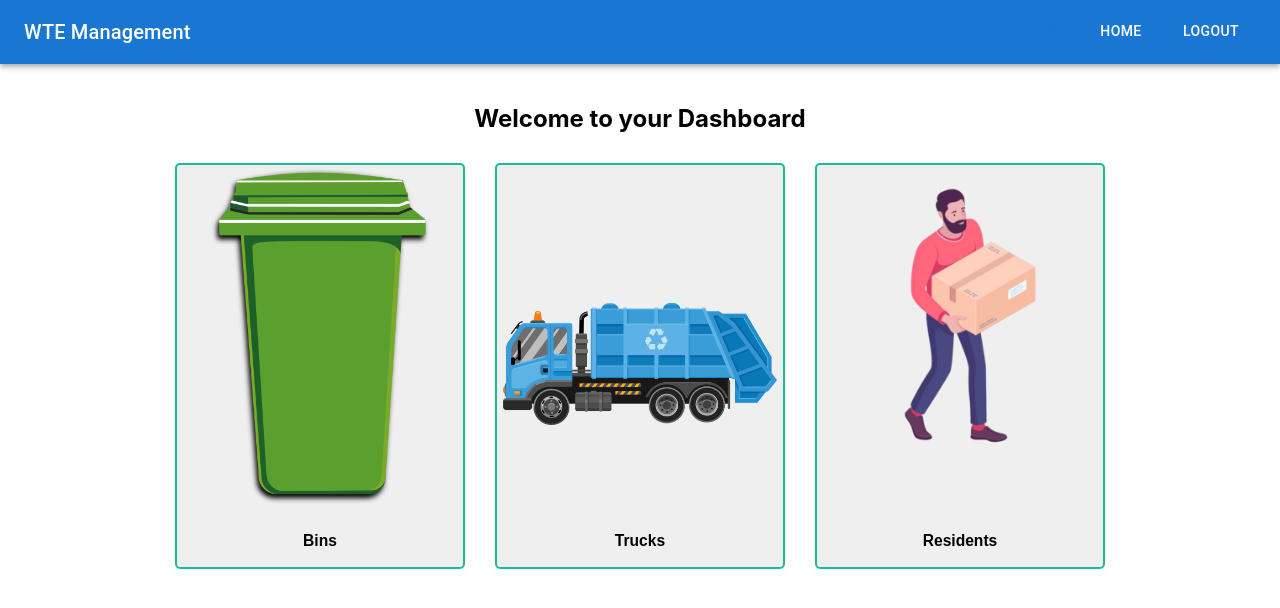
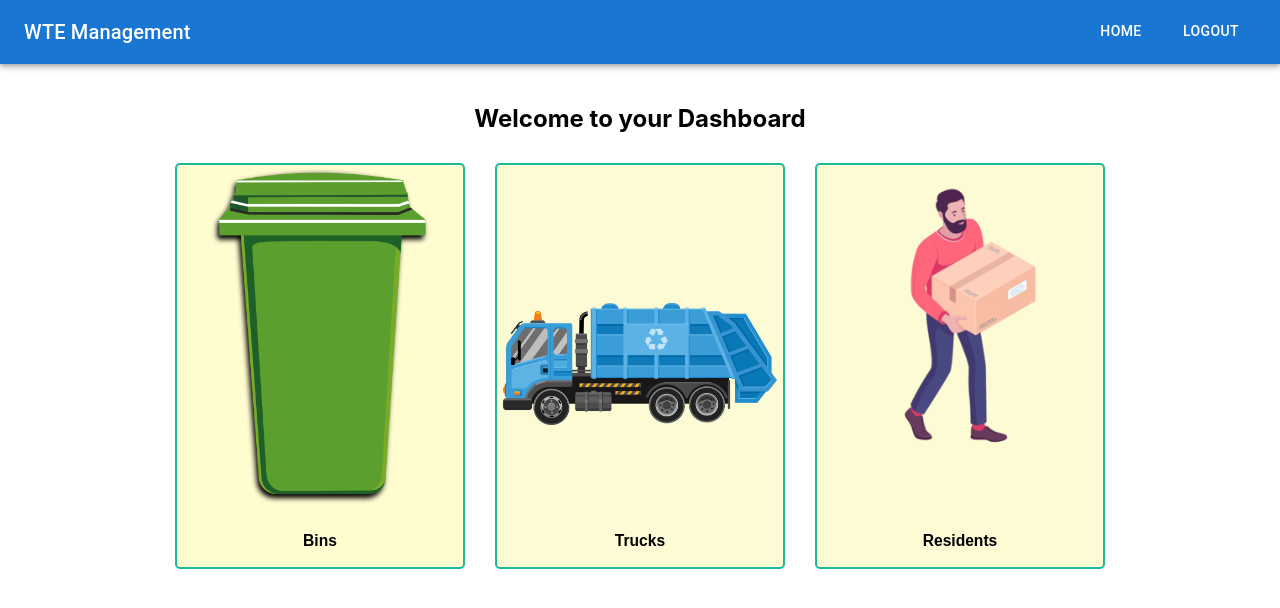
Before and after one commit to j-fisher2/IoTwteSystemClient, a React (Create React App) app: page /home in a window 1280 px wide. Shown: the top 608 px of the page. Built offline with nearby package versions, Linux system fonts and the light colour scheme.

Commit message:
change background card color, remove uneeded nav bar link

```diff
--- a/src/App.js
+++ b/src/App.js
@@ -28,11 +28,10 @@ function App() {
       {!isRootPath && (
         <AppBar position="static">
           <Toolbar>
-            <Typography variant="h6" component="div" sx={{ flexGrow: 1 }}>
+            <Typography variant="h6" component="div" sx={{ flexGrow: 1, flexShrink: 1 }}>
               WTE Management
             </Typography>
-            <Tabs value={0} sx={{ "& .MuiTab-root": { color: "white" } }}>
-              <Tab label="Alerts" component={Link} to="/alerts" />
+            <Tabs sx={{ "& .MuiTab-root": { color: "white" } }}>
               <Tab label="Home" component={Link} to="/home" />
               <Tab label="Logout" component={Link} to="/logout" />
             </Tabs>
--- a/src/home.jsx
+++ b/src/home.jsx
@@ -62,7 +62,8 @@ export default function Home() {
             justifyContent: "space-between",
             alignItems: "center",
             border: "2px solid #1abc9c",
-            borderRadius: "5px"
+            borderRadius: "5px",
+            backgroundColor: "#FFFDD0",
           }}
         >
           <img
@@ -84,7 +85,8 @@ export default function Home() {
             justifyContent: "space-between",
             alignItems: "center",
             border: "2px solid #1abc9c",
-            borderRadius: "5px"
+            borderRadius: "5px",
+            backgroundColor: "#FDFBD4",
           }}
         >
           <img
@@ -106,7 +108,8 @@ export default function Home() {
             justifyContent: "space-between",
             alignItems: "center",
             border: "2px solid #1abc9c",
-            borderRadius: "5px"
+            borderRadius: "5px",
+            backgroundColor: "#FDFBD4",
           }}
         >
           <img id="resident" src="/resident1.png" style={{ width: "110%" }} />
```
